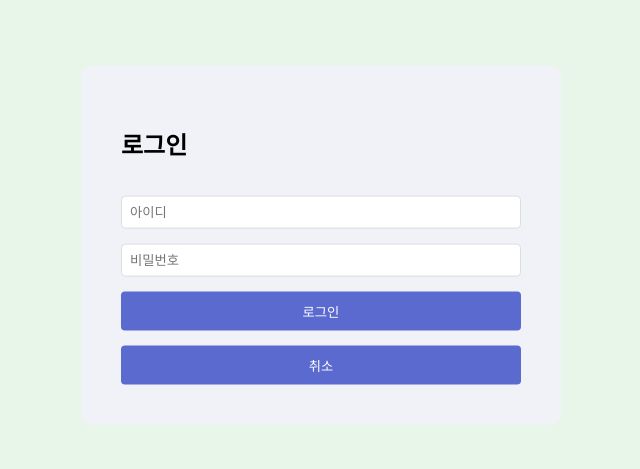
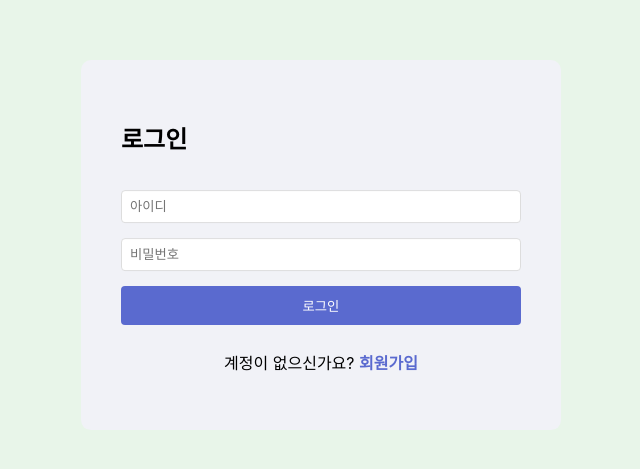
Before and after one commit to sungjin417/g5_front, a React (Create React App) app: page /login in a window 1280 px wide. Shown: the part 155-624 px from the top of the page, without its empty margins (319-959 px from the left). Built offline with nearby package versions, Linux system fonts and the light colour scheme.

Commit message:
회원가입 연결

```diff
--- a/package.json
+++ b/package.json
@@ -39,5 +39,6 @@
       "last 1 firefox version",
       "last 1 safari version"
     ]
-  }
+  },
+  "packageManager": "yarn@1.22.22+sha512.a6b2f7906b721bba3d67d4aff083df04dad64c399707841b7acf00f6b133b7ac24255f2652fa22ae3534329dc6180534e98d17432037ff6fd140556e2bb3137e"
 }
--- a/src/auth/Login.jsx
+++ b/src/auth/Login.jsx
@@ -45,6 +45,22 @@ const ErrorMessage = styled.p`
   color: red;
   font-size: 14px;
   margin: 5px 0;
+`;
+
+const SignUpLink = styled.p`
+  color: ${({ theme }) => theme.color};
+  text-align: center;
+  margin-top: 10px;
+
+  a {
+    color: #5a6acf;
+    text-decoration: none;
+    font-weight: bold;
+
+    &:hover {
+      text-decoration: underline;
+    }
+  }
 `;
 
 const Login = ({ onClose }) => {
@@ -103,9 +119,10 @@ const Login = ({ onClose }) => {
         />
         {error && <ErrorMessage>{error}</ErrorMessage>}
         <Button type="submit">로그인</Button>
-        <Button type="button" onClick={onClose}>
-          취소
-        </Button>
+
+        <SignUpLink>
+          계정이 없으신가요? <a href="/signup">회원가입</a>
+        </SignUpLink>
       </Form>
     </LoginContainer>
   );
--- a/src/auth/SignUp.jsx
+++ b/src/auth/SignUp.jsx
@@ -71,7 +71,6 @@ const SignUp = ({ onClose }) => {
     e.preventDefault();
     setError("");
 
-    // 비밀번호 확인
     if (formData.password !== formData.password2) {
       setError("비밀번호가 일치하지 않습니다.");
       return;
@@ -79,29 +78,51 @@ const SignUp = ({ onClose }) => {
 
     try {
       const response = await fetch(
-        "http://54.180.252.205:8009/api/account/register/",
+        "http://54.180.252.205:8001/account/register/",
         {
           method: "POST",
           headers: {
             "Content-Type": "application/json",
+            "Accept": "application/json"
           },
-          body: JSON.stringify(formData),
+          body: JSON.stringify({
+            username: formData.username,
+            email: formData.email,
+            password: formData.password,
+            password2: formData.password2
+          }),
         }
       );
 
-      const data = await response.json();
+      let data;
+      try {
+        data = await response.json();
+        console.log("Server Response:", data);
+      } catch (jsonError) {
+        console.error("JSON 파싱 에러:", jsonError);
+        throw new Error("서버 응답을 처리할 수 없습니다.");
+      }
 
       if (!response.ok) {
-        throw new Error(Object.values(data).flat().join(" "));
+        const errorMessage = data.detail ||
+                           data.message ||
+                           (typeof data === 'object' ? Object.values(data).flat().join(", ") : data) ||
+                           "알 수 없는 오류가 발생했습니다.";
+        throw new Error(errorMessage);
       }
 
-      // 회원가입 성공
       alert("회원가입이 완료되었습니다. 로그인해주세요.");
-      onClose(); // 모달 닫기
-      navigate("/login"); // 로그인 페이지로 이동
+      onClose();
+      navigate("/login");
     } catch (err) {
-      setError(err.message);
+      console.error("Error:", err);
+      setError(err.message || "서버와의 통신 중 오류가 발생했습니다.");
     }
+  };
+
+  const handleCancel = () => {
+    onClose();
+    navigate("/login");
   };
 
   return (
@@ -141,7 +162,7 @@ const SignUp = ({ onClose }) => {
         />
         {error && <ErrorMessage>{error}</ErrorMessage>}
         <Button type="submit">회원가입</Button>
-        <Button type="button" onClick={onClose}>
+        <Button type="button" onClick={handleCancel}>
           취소
         </Button>
       </Form>
```
